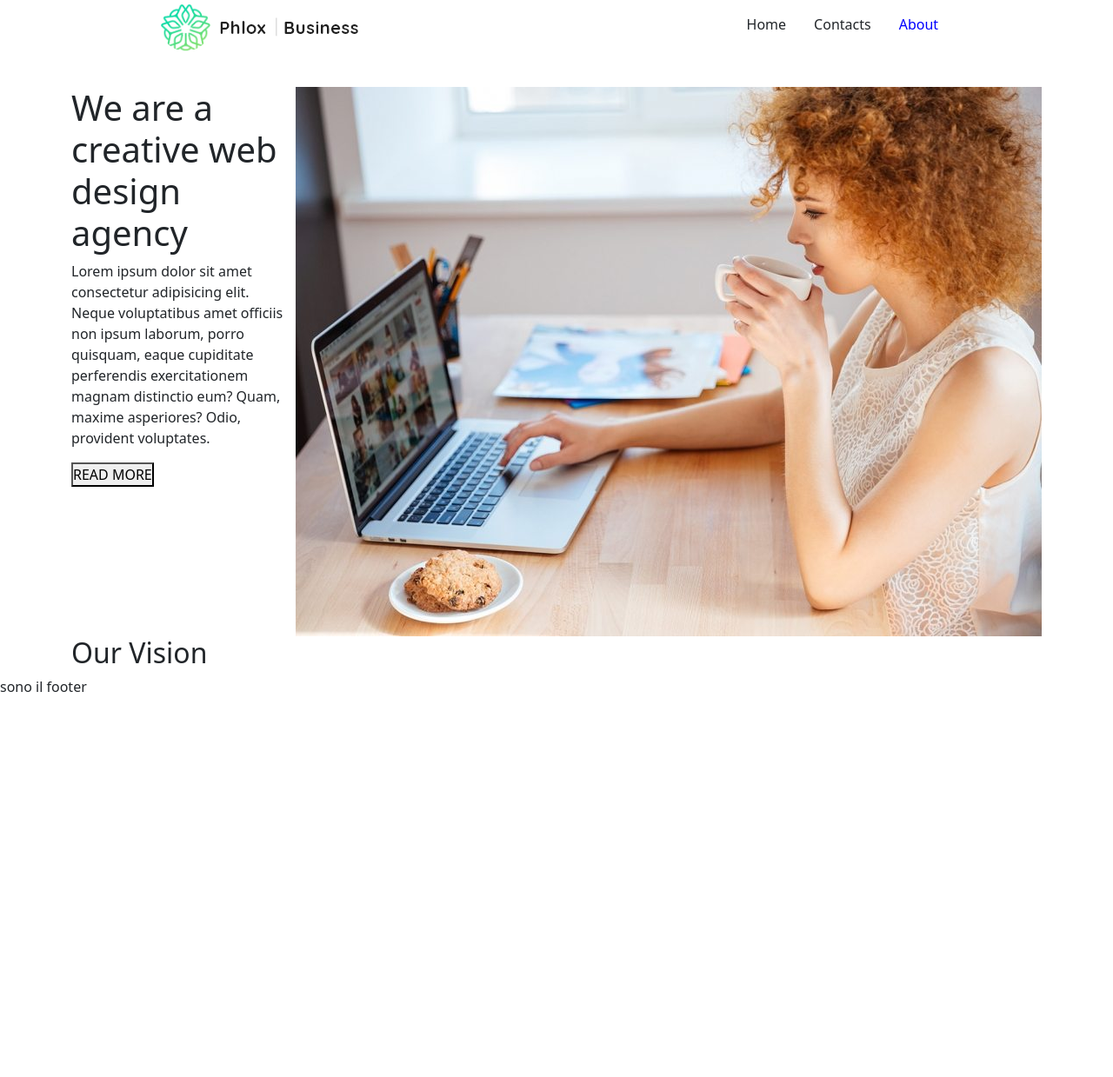
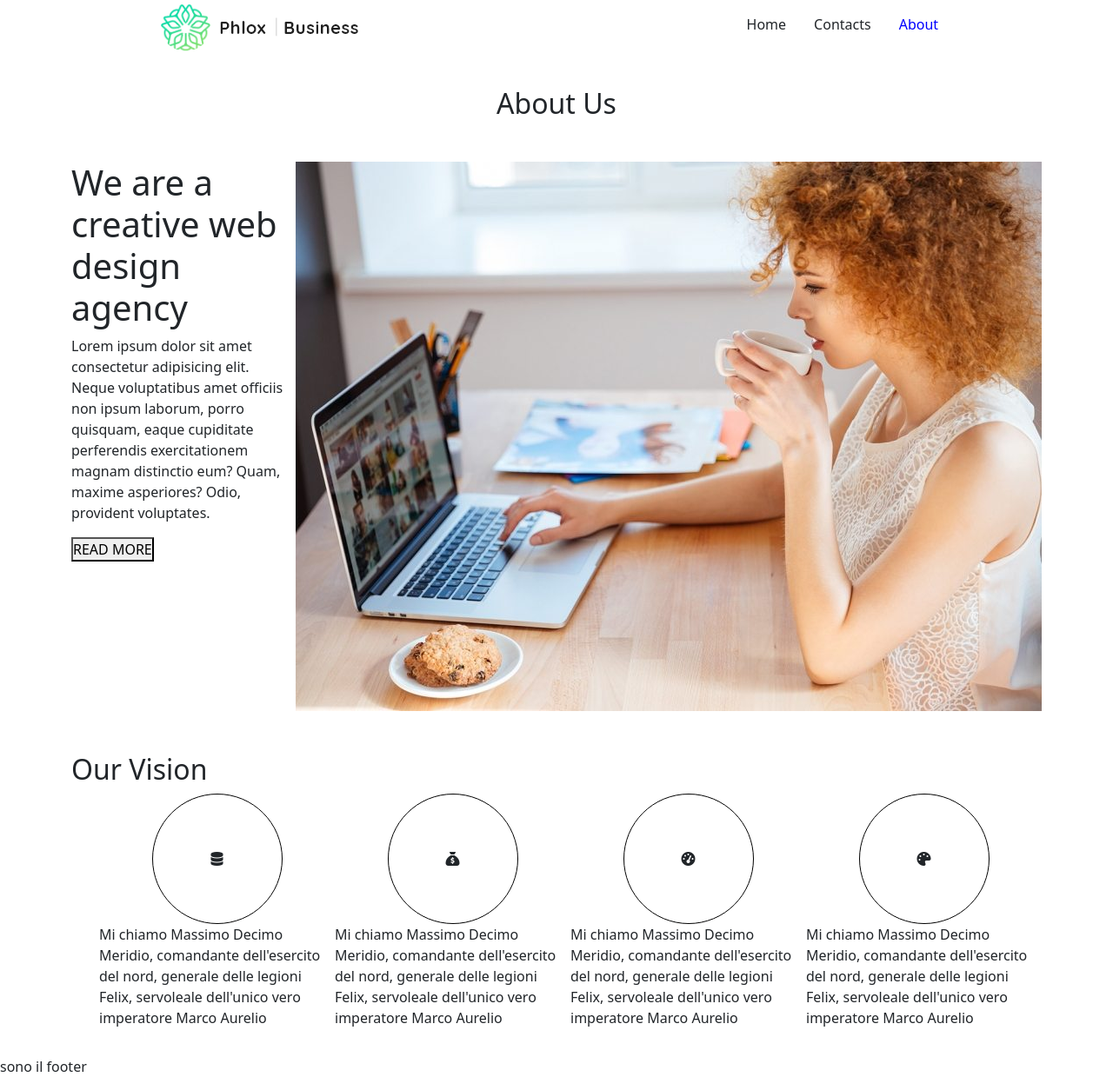
Before and after one commit to eugeniomalavasi/proj-html-vuejs, a Vue app: page /about in a window 1280 px wide. Shown: the whole page at 87% size. Before the commit the page ends 802 px from the top, so only its background shows below. Built offline with nearby package versions, Linux system fonts and the light colour scheme.

Commit message:
add1. logo

```diff
--- a/src/components/AppHeader.vue
+++ b/src/components/AppHeader.vue
@@ -41,10 +41,11 @@ export default {
 <style lang="scss" scoped>
 .header-menu {
     display: flex;
-    height: 100px;
+    height: 80px;
     position: fixed;
     width: 100%;
     z-index: 2;
+    background-color: white;
 
     .img-container {
         width: 20%;
@@ -53,8 +54,6 @@ export default {
 
     ul {
         display: flex;
-        list-style-type: none;
-
 
         .router-link-active {
             color: blue;
--- a/src/pages/About.vue
+++ b/src/pages/About.vue
@@ -15,6 +15,7 @@ export default {
 <template>
     <!-- BUSINESS PRESENTATION PART -->
     <section class="container">
+        <h2 class="text-center mb-5">About Us</h2>
         <div class="two-column d-flex">
             <div class="left-content">
                 <h1>We are a creative <span class="main-color">web design agency</span></h1>
@@ -27,10 +28,29 @@ export default {
         </div>
 
         <!-- OUR VISION PART -->
-        <h2>Our Vision</h2>
-
+        <div class="vision-part mt-5">
+            <h2>Our Vision</h2>
+            <div>
+                <ul class="d-flex">
+                    <li v-for="curItem in store.visionArray">
+                        <div class="circle d-flex justify-content-center align-items-center">
+                            <i :class="curItem.icon"></i>
+                        </div>
+                        <p>{{ curItem.text }}</p>
+                    </li>
+                </ul>
+            </div>
+        </div>
 
     </section>
 </template>
 
-<style lang="scss" scoped></style>
+<style lang="scss" scoped>
+.circle {
+    height: 150px;
+    width: 150px;
+    border-radius: 50%;
+    border: 1px solid black;
+}
+
+</style>
--- a/src/style/general.scss
+++ b/src/style/general.scss
@@ -10,3 +10,7 @@
 img {
     max-width: 100%;
 }
+
+ul {
+    list-style-type: none;
+}
```
